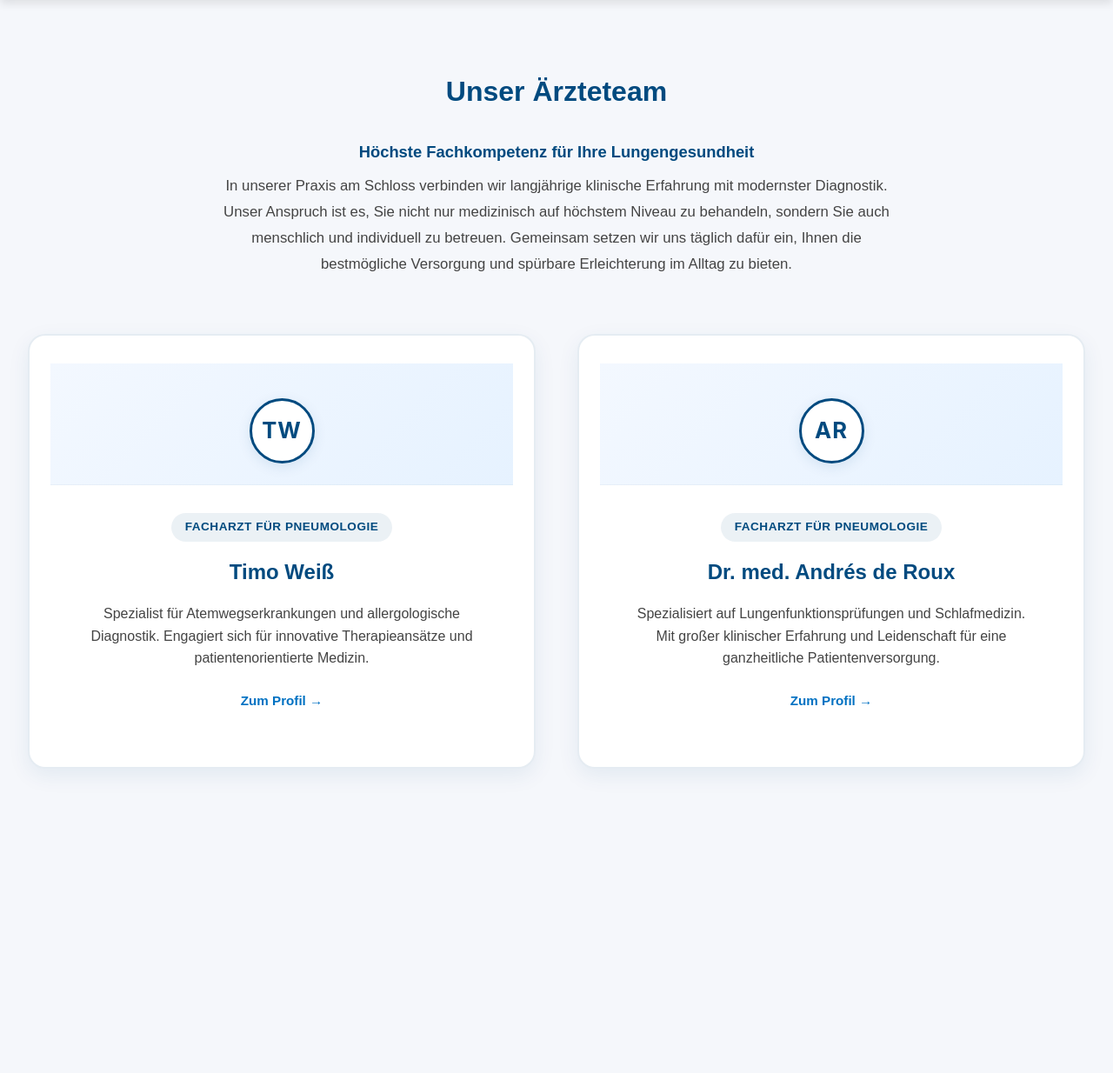
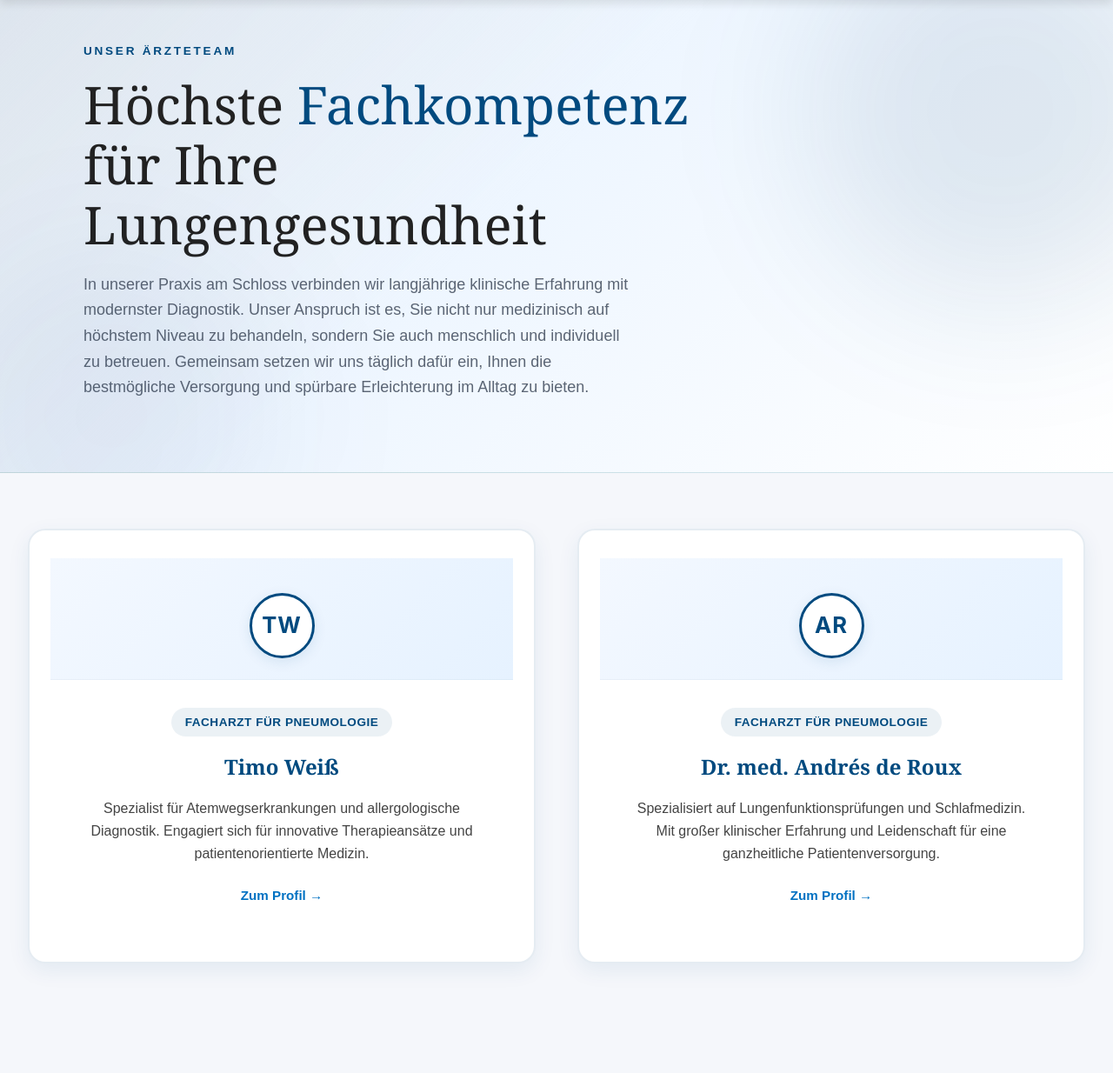
Before and after one commit to Samantha-JosephineTrebus/Praxis, a PHP site: page /aerzte.php in a window 1280 px wide. Shown: the part 82-1316 px from the top of the page at 87% size. Run offline with PHP 8.4, Linux system fonts and the light colour scheme.

Commit message:
hero überall

```diff
--- a/aerzte.php
+++ b/aerzte.php
@@ -182,18 +182,19 @@
   </header>
 
   <main class="container">
-    <h2>Unser Ärzteteam</h2>
-
-    <div class="intro-text-block" style="max-width: 800px; margin: 0 auto 3rem auto; text-align: center; line-height: 1.8;">
-      <p style="font-size: 1.15rem; color: #004a7f; font-weight: 600; margin-bottom: 0.5rem;">
-        Höchste Fachkompetenz für Ihre Lungengesundheit
-      </p>
-      <p style="font-size: 1.05rem; color: #444; margin: 0;">
-        In unserer Praxis am Schloss verbinden wir langjährige klinische Erfahrung mit modernster Diagnostik.
+    <section class="hero">
+  <div class="hero__inner">
+    <p class="hero__eyebrow">Unser Ärzteteam</p>
+    <h1 class="hero__title">
+      Höchste  <span class="hero__title-accent">Fachkompetenz</span> für Ihre Lungengesundheit <span class="hero__title-accent"></span>
+    </h1>
+    <p class="hero__lead">
+      In unserer Praxis am Schloss verbinden wir langjährige klinische Erfahrung mit modernster Diagnostik.
         Unser Anspruch ist es, Sie nicht nur medizinisch auf höchstem Niveau zu behandeln, sondern Sie auch
         menschlich und individuell zu betreuen. Gemeinsam setzen wir uns täglich dafür ein, Ihnen die bestmögliche
-        Versorgung und spürbare Erleichterung im Alltag zu bieten.
-      </p>
+        Versorgung und spürbare Erleichterung im Alltag zu bieten.</p>
+  </div>
+</section>
     </div>
 
     <div class="doctors-grid">
--- a/kontakt.php
+++ b/kontakt.php
@@ -291,7 +291,7 @@
   <div class="hero__inner">
     <p class="hero__eyebrow">Kontakt</p>
     <h1 class="hero__title">
-      Schreiben Sie uns – <span class="hero__title-accent">wir hören zu.</span>
+      Wir kümmern uns um <span class="hero__title-accent">Ihr Anliegen</span>
     </h1>
     <p class="hero__lead">
       Haben Sie eine organisatorische Frage oder ein anderes Anliegen?
--- a/public/style.css
+++ b/public/style.css
@@ -115,6 +115,7 @@ body {
 
 /* ===== Login-Formular Styling ===== */
 h2 {
+  font-family: Georgia, "Times New Roman", serif;
   color: #004a7f;
   text-align: center;
   font-size: 2rem;
@@ -330,10 +331,10 @@ nav a.active {
 }
 
 .intro-section .welcome { flex: 2; color: #004a7f; }
-.intro-section .welcome h1 { font-size: 2.2rem; margin-bottom: 1rem; }
+.intro-section .welcome h1 { font-size: 2.2rem; margin-bottom: 1rem;font-family: Georgia, "Times New Roman", serif; }
 .intro-section .welcome p { font-size: 1.1rem; line-height: 1.7; color: #333; }
 .intro-section .oeffnungszeiten { flex: 1; display: flex; flex-direction: column; align-items: center; justify-content: center; }
-.intro-section .oeffnungszeiten h1 { color: #004a7f; margin-bottom: 1rem; }
+.intro-section .oeffnungszeiten h1 { color: #004a7f; margin-bottom: 1rem; font-family: Georgia, "Times New Roman", serif;}
 
 .intro-section .hours-card {
   background: rgba(255, 255, 255, 0.7);
@@ -492,6 +493,7 @@ a.doctolib-link:hover {
 }
 
 .doctors h2 {
+  font-family: Georgia, "Times New Roman", serif;
   color: #ffffff !important;
   text-align: center;
   margin-bottom: 4rem;
@@ -502,7 +504,13 @@ a.doctolib-link:hover {
   z-index: 2;
 }
 
-.doctor-card h3, .doctor-card p {
+.doctor-card h3 {
+  font-family: Georgia, "Times New Roman", serif;
+  color: #fff;
+  margin: 0.5rem 0;
+}
+
+.doctor-card p {
   color: #fff;
   margin: 0.5rem 0;
 }
@@ -514,6 +522,7 @@ a.doctolib-link:hover {
 }
 
 .services h2 {
+  font-family: Georgia, "Times New Roman", serif;
   text-align: center;
   color: #004a7f;
   font-size: 2rem;
@@ -542,6 +551,7 @@ a.doctolib-link:hover {
 }
 
 .service-card h3 {
+  font-family: Georgia, "Times New Roman", serif;
   font-size: 1.25rem;
   color: #004a7f;
   margin-bottom: 0.75rem;
@@ -571,10 +581,14 @@ a.doctolib-link:hover {
 }
 
 .card h3 {
+  font-family: Georgia, "Times New Roman", serif;
   color: #004a7f;
   font-size: 1.5rem;
   margin-bottom: 1rem;
   font-weight: 600;
+}
+h3 {
+  font-family: Georgia, "Times New Roman", serif;
 }
 
 .card p, .card ul {
--- a/vorbereitung.php
+++ b/vorbereitung.php
@@ -244,7 +244,7 @@
   <div class="hero__inner">
     <p class="hero__eyebrow">Vor Ihrem Besuch</p>
     <h1 class="hero__title">
-      Schreiben Sie uns – <span class="hero__title-accent">wir hören zu.</span>
+      Gut vorbereitet zu Ihrem <span class="hero__title-accent">Termin</span>
     </h1>
     <p class="hero__lead">
       Um Ihren Besuch in unserer Praxis optimal vorzubereiten und Zeit zu sparen, möchten wir Ihnen hier wichtige Informationen und hilfreiche Formulare zur Verfügung stellen. Laden Sie gerne die notwendigen Dokumente herunter, füllen Sie diese zuhause aus und bringen Sie diese zu Ihrem Termin mit.
```
Also changed, not shown: finden.php (+11 -1 lines), leistung.php (+9 -11 lines).
